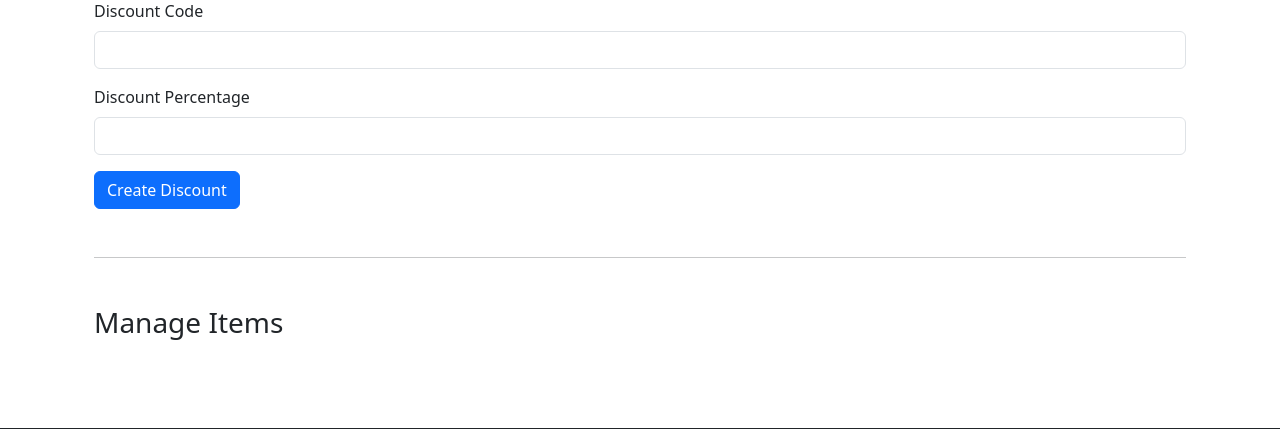
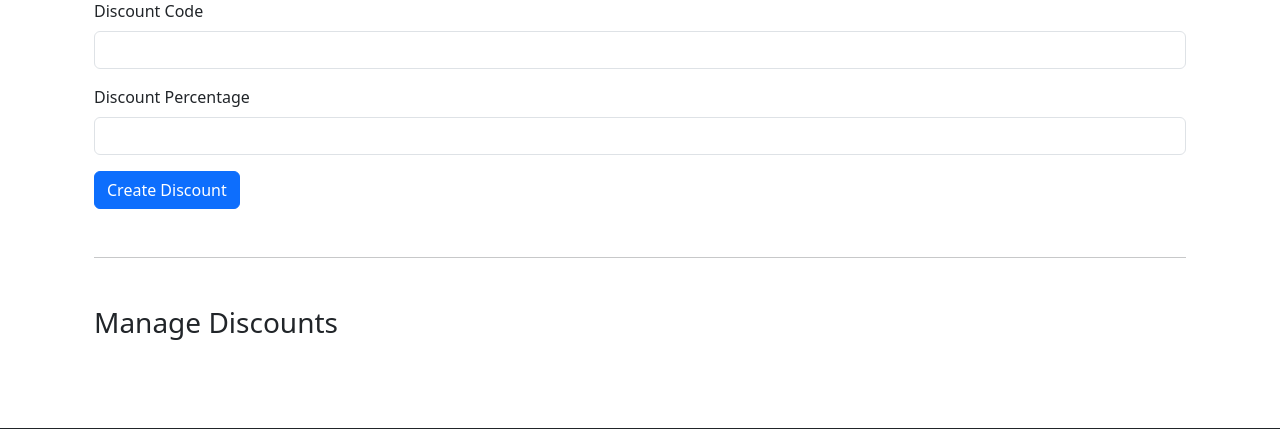
Before and after one commit to Khaoshimself/online-shopping-site, a Flask app: template app/templates/admin/discounts.html in a window 1280 px wide. Shown: the part 192-621 px from the top of the page. Run offline with Flask 3, Linux system fonts and the light colour scheme; the template is opened without the code that fills it, so the values that code supplies are empty; some libraries are stand-ins or nearby versions.

Commit message:
changed title to 'manage discounts'

```diff
--- a/app/templates/admin/discounts.html
+++ b/app/templates/admin/discounts.html
@@ -18,7 +18,7 @@
   <div id="admin-discount-result" class="mt-3"></div>
 
   <hr class="my-5">
-  <h3>Manage Items</h3>
+  <h3>Manage Discounts</h3>
   <div id="admin-discount-list" class="mt-3"></div>
 </div>
 
```
